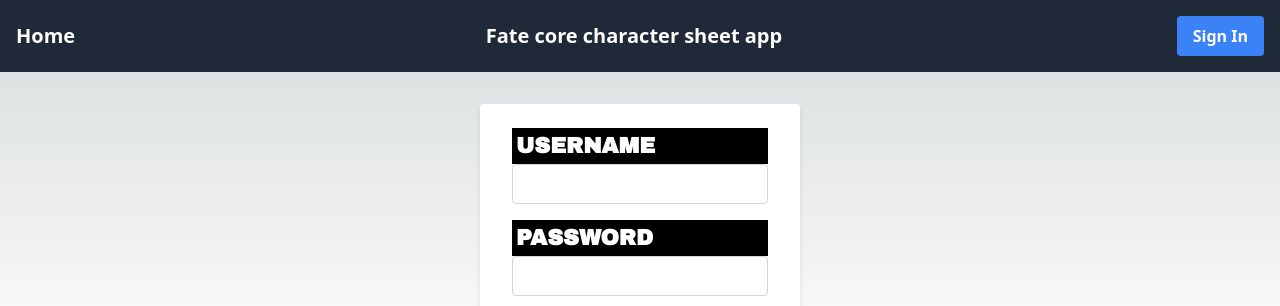
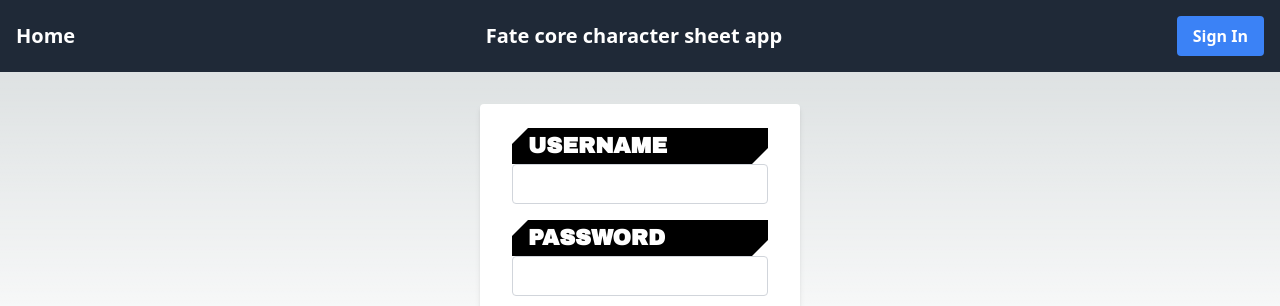
Before and after one commit to Earlo/fate, a Next.js app: page / in a window 1280 px wide. Shown: the top 306 px of the page. Built offline with nearby package versions, Linux system fonts and the light colour scheme; no server answers.

Commit message:
label cool

```diff
--- a/components/generic/label.tsx
+++ b/components/generic/label.tsx
@@ -6,10 +6,16 @@ interface LabelProps {
 
 const Label: React.FC<LabelProps> = ({ label, name, children }) => (
   <label
-    className="flex w-full items-end justify-between whitespace-nowrap bg-black p-1 text-xl font-black uppercase text-white"
-    style={{ fontFamily: "'Archivo Black', sans-serif", fontSize: '22px' }}
+    className="flex w-full items-end justify-between whitespace-nowrap bg-black p-1 pl-4 text-xl font-black uppercase text-white"
+    style={{
+      fontFamily: "'Archivo Black', sans-serif",
+      fontSize: '22px',
+      clipPath:
+        'polygon(1rem 0%, 100% 0%, 100% calc(100% - 1rem), calc(100% - 1rem) 100%, 0% 100%, 0% 1rem)',
+    }}
     htmlFor={name}
   >
+    {' '}
     {label ? label : name}
     {children}
   </label>
```
